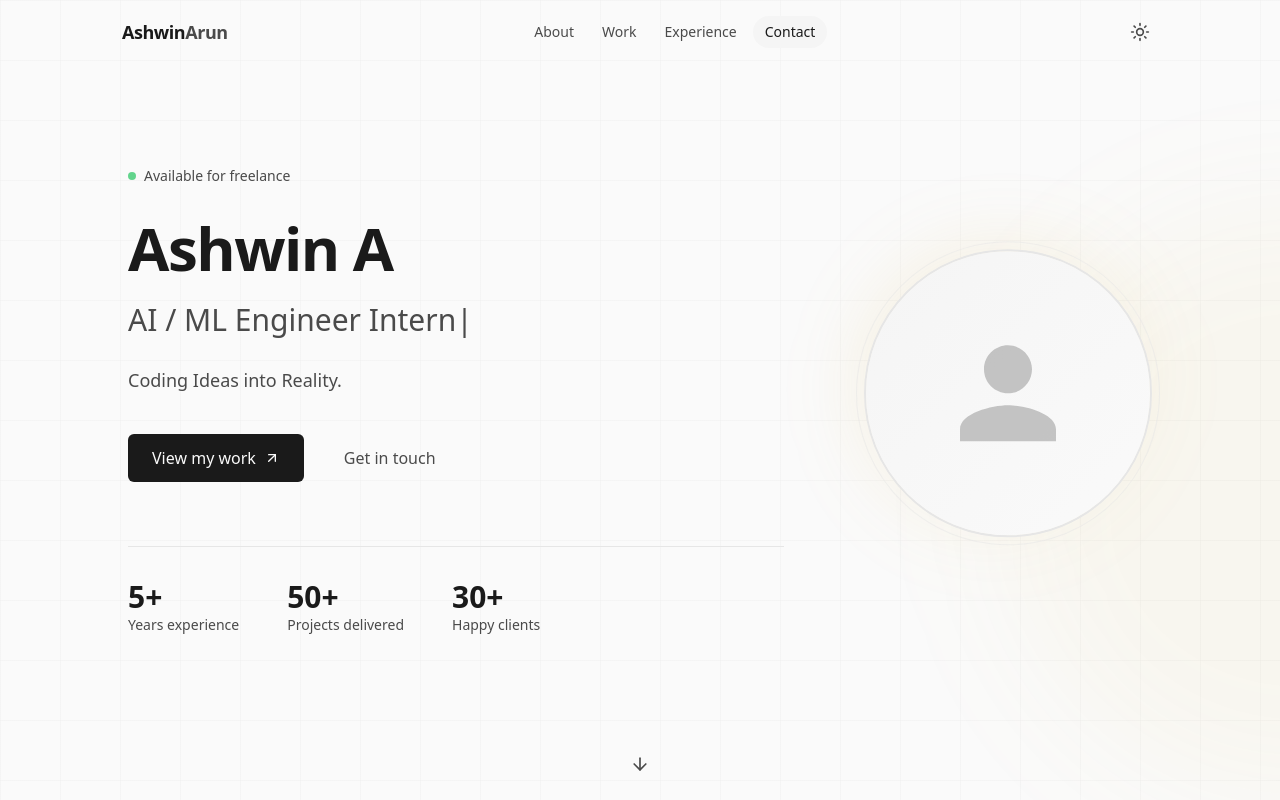
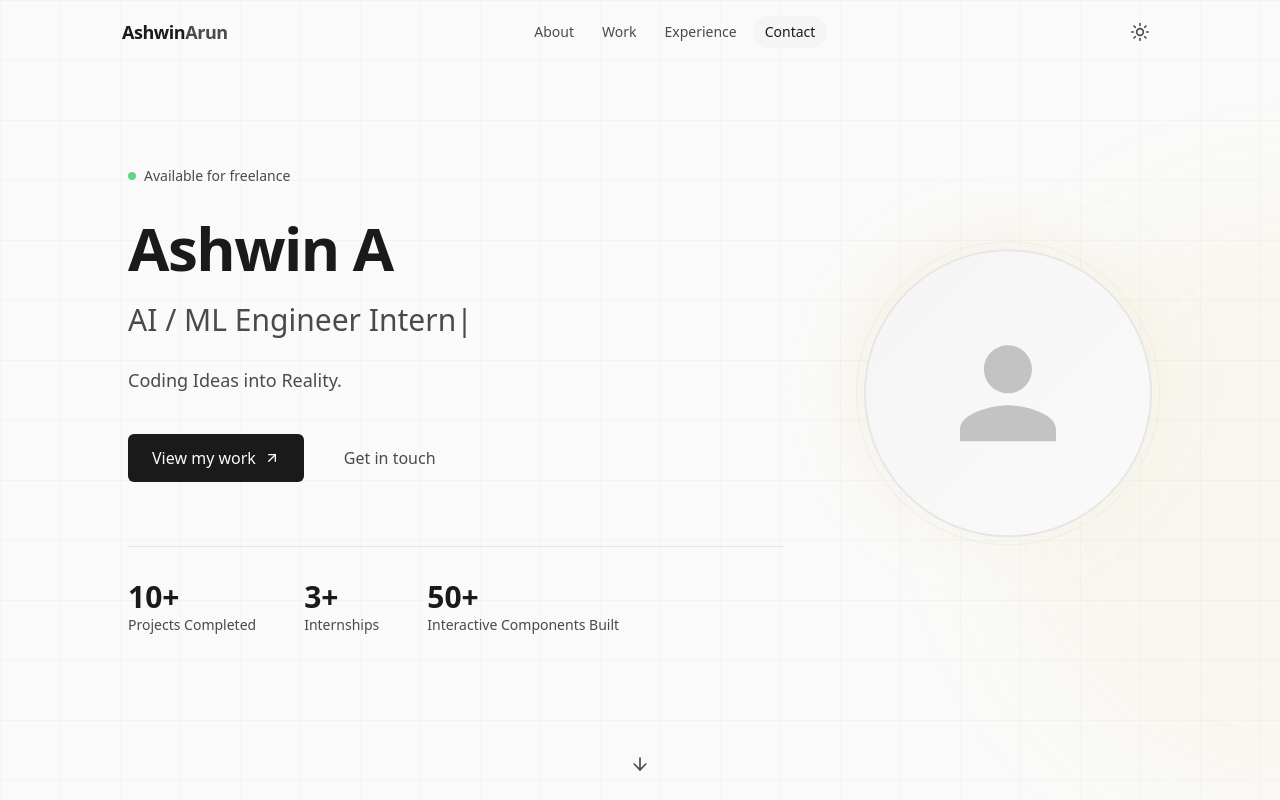
Before and after one commit to Ashwin-A-00/Portfolio, a React (Vite) app: page / in a window 1280 px wide. Shown: the top 800 px of the page. Built offline with nearby package versions, Linux system fonts and the light colour scheme; the HTML template or start-up script is replaced by a standard one.

Commit message:
compnents modified and values updated

```diff
--- a/src/components/portfolio/Hero.tsx
+++ b/src/components/portfolio/Hero.tsx
@@ -126,9 +126,9 @@ export const Hero = () => {
               className="flex items-center gap-12 mt-16 pt-8 border-t border-border justify-center lg:justify-start"
             >
               {[
-                { value: "5+", label: "Years experience" },
-                { value: "50+", label: "Projects delivered" },
-                { value: "30+", label: "Happy clients" },
+                { value: "10+", label: "Projects Completed" },
+                { value: "3+", label: "Internships" },
+                { value: "50+", label: "Interactive Components Built" },
               ].map((stat) => (
                 <div key={stat.label}>
                   <div className="text-2xl sm:text-3xl font-semibold">{stat.value}</div>
```
